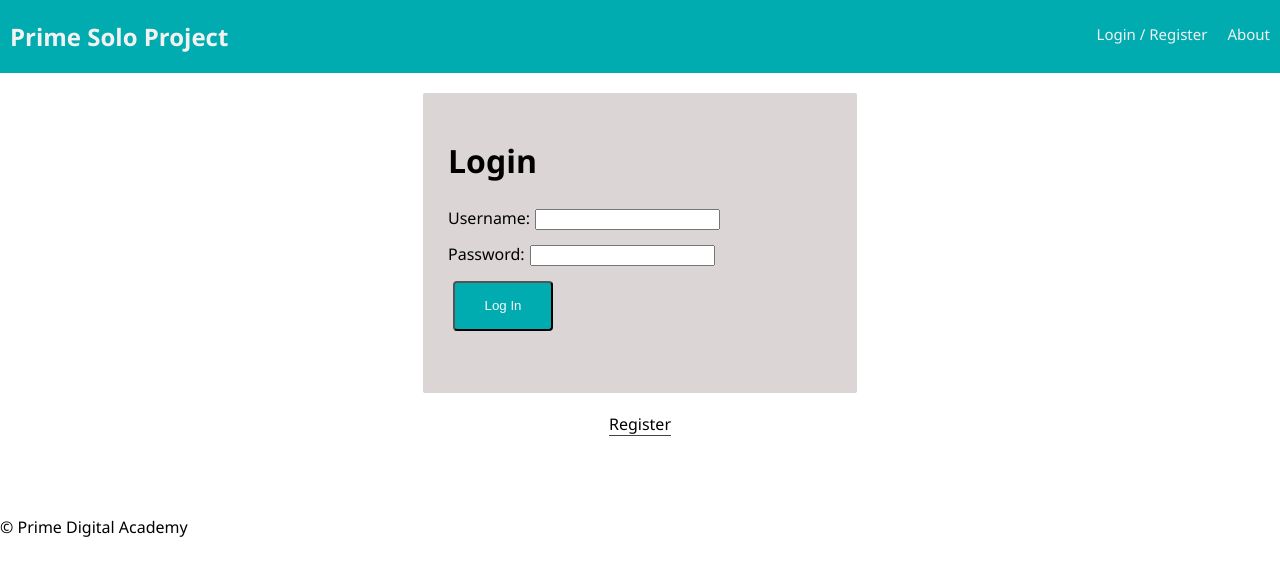
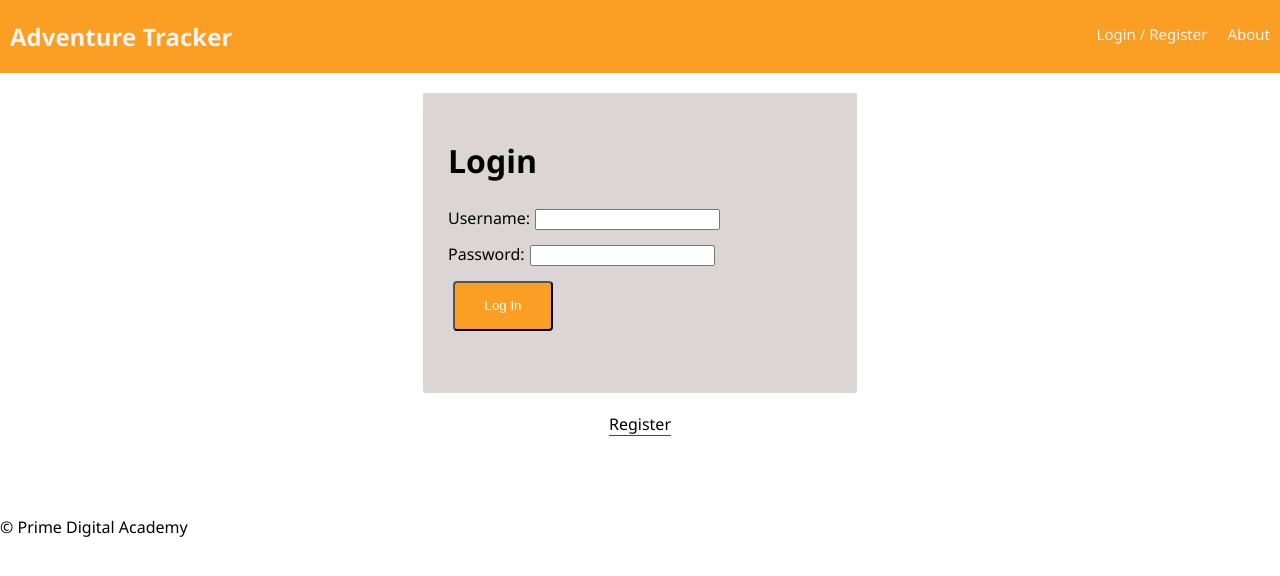
Before and after one commit to Nick7421/Adventure_Tracker, a React app: page /#/home in a window 1280 px wide. Built offline with nearby package versions, Linux system fonts and the light colour scheme; no server answers.

Commit message:
changed css on login page

```diff
--- a/src/components/App/App.css
+++ b/src/components/App/App.css
@@ -23,7 +23,7 @@ input {
 }
 
 .log-in, .log-out, .register {
-  background-color: #00acb0;
+  background-color: #FB9E24;
   border-radius: 4px;
   color: #f8f8f8;
   min-height: 50px;
@@ -33,7 +33,7 @@ input {
 }
 
 .log-in:hover, .log-out:hover, .register:hover {
-  background-color: #008183;
+  background-color: #FB9E24;
 }
 
 /* This line makes the "Register" and "Login" buttons look like links */
--- a/src/components/Nav/Nav.css
+++ b/src/components/Nav/Nav.css
@@ -8,13 +8,13 @@
 
 .nav {
   overflow: hidden;
-  background-color: #00acb0;
+  background-color: #FB9E24;
 }
 
 .nav-link {
   float: left;
   color: #f2f2f2;
-  background-color: #00acb0;
+  background-color: #FB9E24;
   text-align: center;
   padding: 24px 10px;
   text-decoration: none;
@@ -28,7 +28,7 @@
 }
 
 .nav-link:hover {
-  background-color: #008183;
+  background-color:#FB9E24;
 }
 
 .nav-right {
--- a/src/components/Nav/Nav.js
+++ b/src/components/Nav/Nav.js
@@ -7,7 +7,7 @@ import './Nav.css';
 const Nav = (props) => (
   <div className="nav">
     <Link to="/home">
-      <h2 className="nav-title">Prime Solo Project</h2>
+      <h2 className="nav-title">Adventure Tracker</h2>
     </Link>
     <div className="nav-right">
       <Link className="nav-link" to="/home">
```
